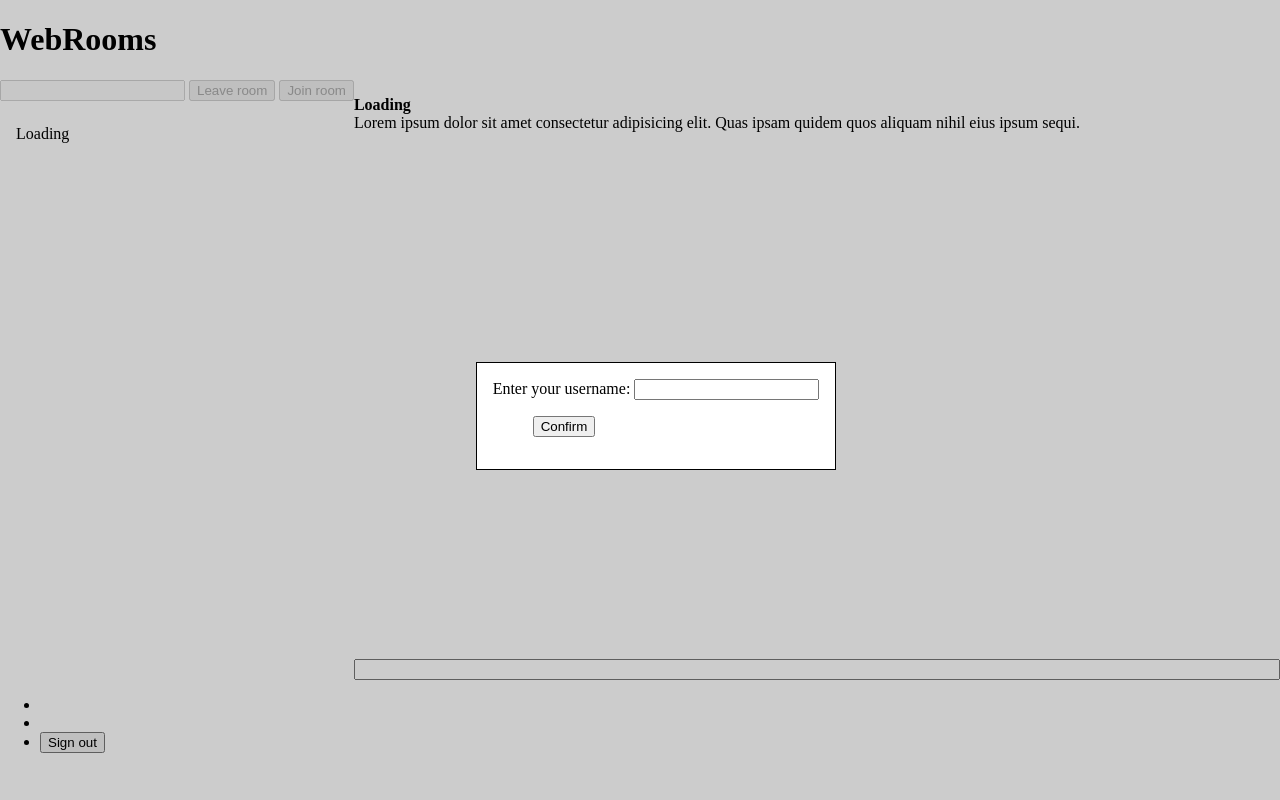
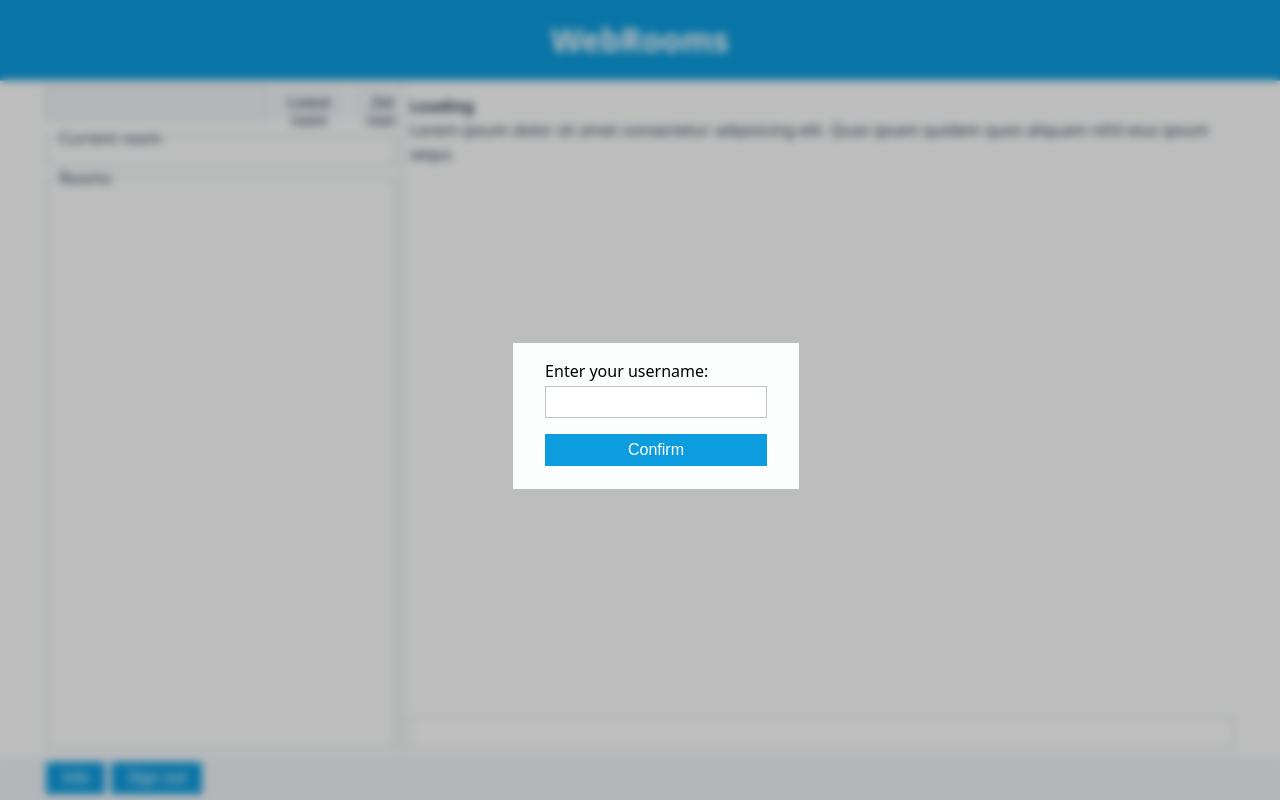
Before and after one commit to SimonStnn/ChitChatz, a website with bundled scripts: page client/index.html in a window 1280 px wide. Built offline with nearby package versions, Linux system fonts and the light colour scheme.

Commit message:
Add page styling

```diff
--- a/client/index.html
+++ b/client/index.html
@@ -16,39 +16,50 @@
     <header>
       <h1>WebRooms</h1>
     </header>
+    <div class="container">
       <aside>
         <section>
           <input type="text" name="room" id="join-room-text" disabled />
           <button id="leave-room" disabled>Leave room</button>
           <button id="join-room" disabled>Join room</button>
-        <p id="room"></p>
         </section>
-      <section>
-        <menu id="rooms">
-          <li>Loading</li>
-        </menu>
-      </section>
+        <fieldset>
+          <legend>Current room</legend>
+          <span id="room"></span>
+        </fieldset>
+        <fieldset id="rooms">
+          <legend>Rooms</legend>
+        </fieldset>
       </aside>
+      <hr />
       <main>
         <ul id="messages">
           <li class="message">
             <span>Loading</span>
             <p>
-            Lorem ipsum dolor sit amet consectetur adipisicing elit. Quas ipsam
-            quidem quos aliquam nihil eius ipsum sequi.
+              Lorem ipsum dolor sit amet consectetur adipisicing elit. Quas
+              ipsam quidem quos aliquam nihil eius ipsum sequi.
             </p>
           </li>
         </ul>
         <input type="text" name="main" id="main-input" />
       </main>
+    </div>
     <footer>
-      <ul>
-        <li id="client-name"></li>
-        <li id="jwt"></li>
-        <li><button id="sign-out" n>Sign out</button></li>
-      </ul>
+      <menu>
+        <button id="info-button">Info</button>
+        <button id="sign-out" n>Sign out</button>
+      </menu>
     </footer>
-    <!-- Username Dialog -->
+    <dialog id="info-dialog">
+      <form method="dialog">
+        <code id="client-name"></code><br />
+        <code id="jwt"></code>
+        <menu>
+          <button id="close-info-dialog" type="submit">Close</button>
+        </menu>
+      </form>
+    </dialog>
     <dialog id="username-dialog">
       <form method="dialog">
         <label for="username">Enter your username:</label>
--- a/client/src/components/room.ts
+++ b/client/src/components/room.ts
@@ -29,6 +29,9 @@ export function update_room_status() {
 
 export default (room: string) => {
   const li = $("<li>").text(room);
+
+  if (state.room === room) li.addClass("current");
+
   li.on("click", () => {
     if (room) send("leave_room");
     send("join_room", { room });
--- a/client/src/controller/websocket/on_message.ts
+++ b/client/src/controller/websocket/on_message.ts
@@ -43,7 +43,9 @@ export default function on_ws_message(event: MessageEvent) {
         break;
       case "rooms":
         console.info("Rooms:", response.data);
-        elements.room_list.html("");
+        const legend = elements.room_list.find("legend");
+        elements.room_list.empty();
+        if (legend.length) elements.room_list.append(legend);
         for (const room of response.data) {
           elements.room_list.append(render_room(room));
         }
--- /dev/null
+++ b/client/src/styles/base.scss
@@ -0,0 +1,50 @@
+@use "./variables" as *;
+
+html,
+body {
+  height: 100dvh;
+  margin: 0;
+  font-family: system-ui, -apple-system, BlinkMacSystemFont, "Segoe UI", Roboto,
+    Oxygen, Ubuntu, Cantarell, "Open Sans", "Helvetica Neue", sans-serif;
+  font-size: $font-size;
+  color: $color-text;
+  background-color: $color-background;
+  line-height: 1.5;
+}
+
+body {
+  display: flex;
+  flex-direction: column;
+  justify-content: space-between;
+  overflow: hidden;
+
+  header {
+    flex: 0 0 auto;
+  }
+  .container {
+    flex: 1 1 auto;
+    overflow: hidden;
+    display: flex;
+    flex-direction: column;
+
+    main {
+      flex-grow: 1;
+    }
+  }
+  footer {
+    flex: 0 0 auto;
+  }
+}
+
+@media screen and (min-width: $screen-m) {
+  body .container {
+    flex-direction: row;
+  }
+}
+
+@media screen and (min-width: $screen-xl) {
+  .container {
+    width: $screen-xl;
+    margin: auto;
+  }
+}
--- /dev/null
+++ b/client/src/styles/components.scss
@@ -0,0 +1,125 @@
+@use "./variables" as *;
+
+button {
+  height: $input-height;
+  background-color: $color-primary;
+  color: $color-primary-foreground;
+  border: none;
+  border-radius: $radius;
+  padding: $padding $padding-l;
+  text-align: center;
+  font-size: 16px;
+  cursor: pointer;
+
+  &:disabled {
+    background-color: $color-muted;
+    color: $color-muted-foreground;
+    cursor: not-allowed;
+  }
+  &:focus,
+  &:focus-visible {
+    outline: 2px $border-style $border-color;
+    box-shadow: 0 0 0 2px $color-primary-foreground;
+  }
+  &:hover,
+  &:active {
+    background-color: $color-primary-foreground;
+    color: $color-primary;
+    box-shadow: inset 0 0 0 1px $color-primary;
+  }
+}
+
+code {
+  background-color: $color-muted;
+  padding: $padding-xs $padding-s;
+  // border: $border;
+  border-radius: $radius;
+  font-size: $font-size-s;
+}
+
+dialog[open] {
+  position: fixed;
+  top: 0;
+  left: 0;
+  width: 100dvw;
+  height: 100dvh;
+  display: flex;
+  flex-direction: column;
+  justify-content: center;
+  align-items: center;
+  background-color: $color-background-overlay;
+  backdrop-filter: blur(4px);
+  border: none;
+
+  form {
+    max-width: 90%;
+  }
+}
+
+fieldset {
+  border: $border;
+  border-radius: $radius;
+  margin: 0;
+
+  legend {
+    font-size: $font-size-m;
+    padding: 0;
+  }
+}
+
+hr {
+  border: $border;
+  border-right: none;
+  border-bottom: none;
+  margin: 0;
+}
+
+label {
+  display: block;
+  margin-bottom: $margin-s;
+  font-size: 16px;
+}
+
+input {
+  height: $input-height;
+  padding: $padding-s $padding-m;
+  border: $border;
+  border-radius: $radius;
+  font-size: 16px;
+  box-sizing: border-box;
+
+  &:focus {
+    outline: none;
+    border-color: $color-primary;
+  }
+
+  &:disabled {
+    background-color: $color-muted;
+    cursor: not-allowed;
+  }
+}
+
+.message {
+  padding: $padding 0 0 0;
+  word-wrap: break-word;
+  overflow-wrap: break-word;
+
+  p {
+    padding: 0;
+    margin: 0;
+  }
+
+  :first-child {
+    font-weight: bold;
+  }
+
+  // &::after {
+  //   content: attr(data-time);
+  //   color: $color-muted;
+  //   font-size: $font-size-xs;
+  // }
+
+  &:hover {
+    box-shadow: inset 0 0 -1px $color-primary;
+  }
+}
--- a/client/src/styles/main.scss
+++ b/client/src/styles/main.scss
@@ -1,109 +1,137 @@
-$primary-color: #3498db;
-$header-height: auto;
-$footer-height: 15dvh;
-$background-overlay: rgba(0, 0, 0, 0.199);
-$padding: 1rem;
+@use "./reset.scss";
+@use "./variables.scss" as *;
+@use "./base.scss";
+@use "./components.scss";
 
+header {
+  background-color: $color-primary;
+  color: $color-primary-foreground;
+  padding: $padding-l 0;
+  display: flex;
+  align-items: center;
+  justify-content: space-between;
+  border-bottom: $border;
 
-// Global styles
-html,
-body {
-  height: 100dvh;
+  h1 {
     margin: 0;
+    text-align: center;
+    flex-grow: 1;
   }
 
-body {
-  display: grid;
-  grid-template-columns: auto 1fr;
-  grid-template-rows: $header-height 1fr $footer-height;
-  grid-template-areas:
-    "header header header"
-    "aside main main"
-    "footer footer footer";
+  button {
+    margin-left: auto;
+    margin-right: $margin-m;
   }
-
-// Layout areas
-header {
-  grid-area: header;
-  overflow: hidden;
 }
 
 aside {
-  grid-area: aside;
+  margin: $margin-m;
+  display: flex;
+  flex-direction: column;
+  overflow-y: hidden;
+
+  height: 30dvh;
+  @media screen and (min-width: 768px) {
+    height: initial;
+    width: 30%;
+  }
+
+  > :first-child {
+    display: flex;
+    gap: $margin-s;
+    margin-bottom: $margin-m;
+
+    > input,
+    > #leave-room {
+      flex: 1;
+    }
+  }
+
+  > :last-child {
+    flex: 1 1 auto;
+    overflow-y: auto;
+  }
 }
 
 main {
-  grid-area: main;
-  height: 100%;
-  max-height: 100%;
+  padding: $margin-m;
   overflow: hidden;
   display: flex;
   flex-direction: column;
 
   #messages {
+    flex: 1;
     display: flex;
     flex-direction: column;
-    flex: 1;
     margin: 0;
     padding: 0;
     list-style-type: none;
     overflow-y: scroll;
+  }
+}
 
-    .message {
-      margin: $padding 0 0 0;
+footer {
+  overflow-x: hidden;
   word-wrap: break-word;
   overflow-wrap: break-word;
+  background-color: $color-accent;
+  color: $color-accent-foreground;
+  // padding: $padding-m;
 
-      p {
-        margin: 0;
+  menu {
+    display: flex;
+    gap: $margin-m;
+    margin: $margin-m;
+
+    @media screen and (min-width: $screen-xl) {
+      width: $screen-xl;
+      margin: $margin-m auto;
+
+      > :first-child {
+        margin-left: $margin-m;
       }
-
-      :first-child {
-        font-weight: bold;
+      > :last-child {
+        margin-right: $margin-m;
       }
     }
   }
 }
 
-footer {
-  grid-area: footer;
-  overflow-x: hidden;
-  word-wrap: break-word;
-  overflow-wrap: break-word;
-}
+#rooms {
+  // flex: 1 1 auto;
+  list-style-type: none;
 
-// Rooms list
-#rooms {
-  list-style-type: none;
-  padding: 0;
-
-  > * {
-    padding: 0.5rem 1rem;
+  > li {
+    padding: 0.5rem 0rem;
 
     &:hover {
       text-decoration: underline;
       cursor: pointer;
     }
+
+    &.current {
+      font-weight: bold;
+    }
   }
 }
 
-// Dialog styles
 dialog[open] {
-  position: fixed;
-  top: 0;
-  left: 0;
-  width: 100dvw;
-  height: 100dvh;
+  form {
+    background-color: $color-background;
+    border-radius: $radius;
+    padding: $padding-l $padding-xl;
+  }
+
+  menu {
     display: flex;
     flex-direction: column;
+    align-items: center;
     justify-content: center;
-  align-items: center;
-  background-color: $background-overlay;
-  border: none;
-
-  form {
-    background-color: white;
-    padding: $padding;
-    border: 1px solid black;
+    margin-top: $margin-l;
+    margin-bottom: $margin-m;
+    width: 100%;
+  }
+  button[type="submit"] {
+    width: 100%;
   }
 }
--- /dev/null
+++ b/client/src/styles/reset.scss
@@ -0,0 +1,3 @@
+menu {
+  padding: 0;
+}
--- /dev/null
+++ b/client/src/styles/variables.scss
@@ -0,0 +1,55 @@
+$color-text: hsl(210, 29%, 24%);
+$color-primary: hsl(199, 89%, 46%);
+$color-primary-foreground: hsl(0, 0%, 100%);
+$color-secondary: hsl(193, 100%, 42%);
+$color-secondary-foreground: $color-primary-foreground;
+$color-accent: hsl(210 40% 96.1%);
+$color-accent-foreground: $color-text;
+$color-background: hsl(192, 15%, 99%);
+$color-error: hsl(6, 78%, 57%);
+$color-success: hsl(145, 63%, 49%);
+$color-warning: hsl(37, 90%, 51%);
+$color-info: hsl(204, 70%, 53%);
+$color-border: hsl(204, 8%, 76%);
+$color-muted: hsl(210 40% 96.1%);
+$color-muted-foreground: $color-text;
+$color-background-overlay: hsla(0, 0%, 0%, 0.25);
+
+$radius: 0rem;
+
+$border-color: $color-muted;
+$border-width: 1px;
+$border-style: solid;
+$border: $border-width $border-style $color-border;
+
+$header-height: auto;
+
+$input-height: 2rem;
+
+$padding: 0.4rem;
+$padding-xs: 0.1rem;
+$padding-s: 0.2rem;
+$padding-m: $padding;
+$padding-l: 1rem;
+$padding-xl: 2rem;
+
+$margin: $padding;
+$margin-xs: $padding-xs;
+$margin-s: $padding-s;
+$margin-m: $margin;
+$margin-l: $padding-l;
+$margin-xl: $padding-xl;
+
+$font-size: 1rem;
+$font-size-xs: 0.8rem;
+$font-size-s: 0.9rem;
+$font-size-m: $font-size;
+$font-size-l: 1.2rem;
+$font-size-xl: 1.5rem;
+
+$screen-xs: 0px;
+$screen-s: 576px;
+$screen-m: 768px;
+$screen-l: 992px;
+$screen-xl: 1200px;
+$screen-xxl: 1400px;
```
Lines whose indentation alone changed are shown as unchanged.
